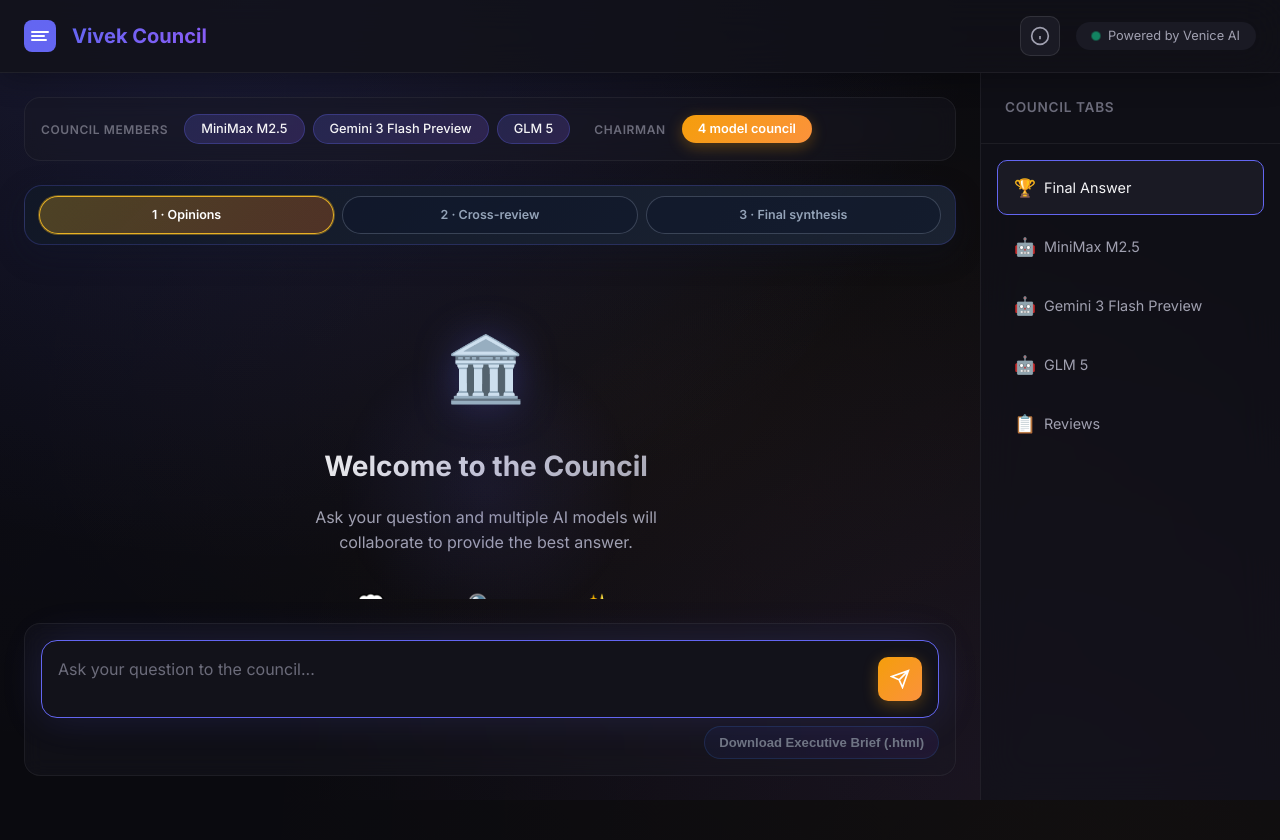
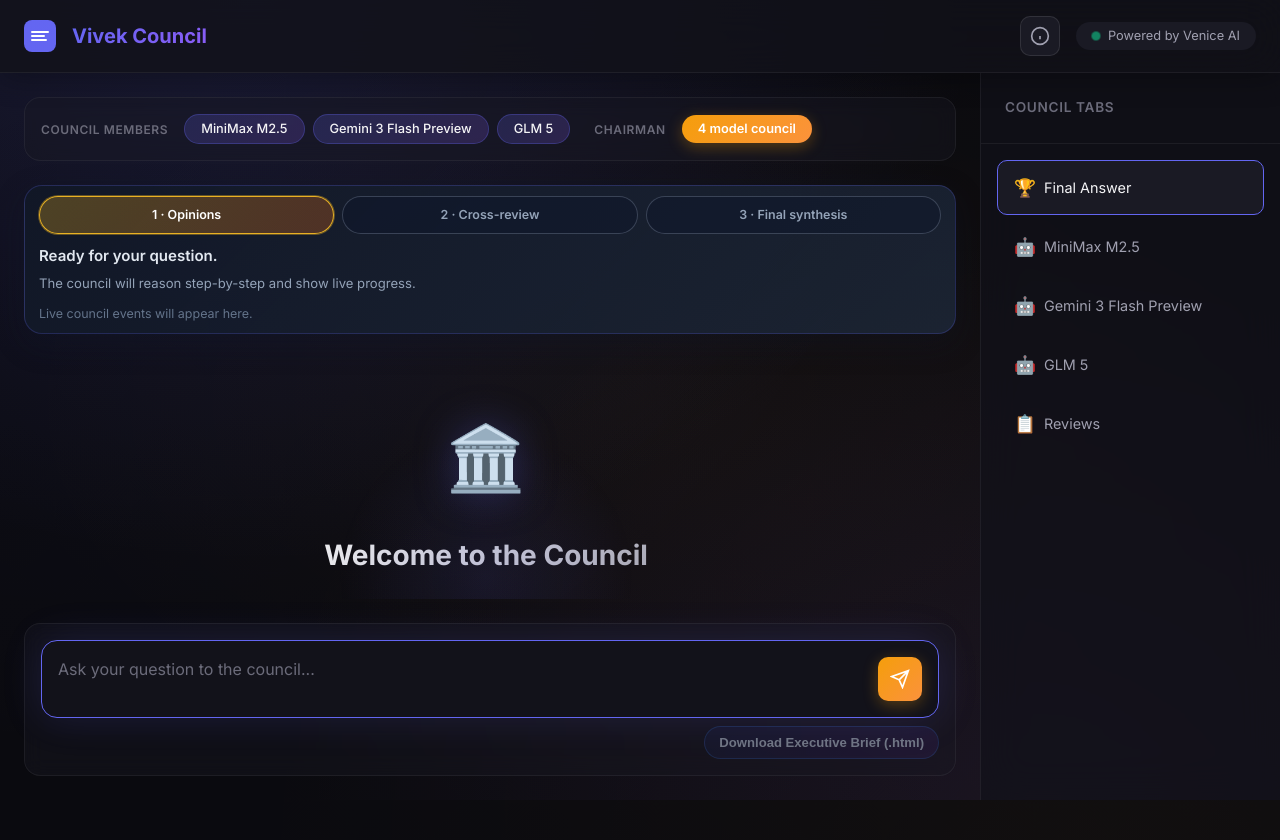
Before and after one commit to vivgatesAI/vivek-council, a FastAPI app: page / in a window 1280 px wide; the page is wider, and only the part inside the window is pictured. Shown: the top 840 px of that part. Run offline with FastAPI, Linux system fonts and the light colour scheme.

Commit message:
Fix missing analysis panel elements in council UI

```diff
--- a/static/style.css
+++ b/static/style.css
@@ -966,6 +966,62 @@
     background: rgba(22, 163, 74, 0.18);
 }
 
+.analysis-summary {
+    margin-top: 10px;
+}
+
+.analysis-focus {
+    font-size: 0.94rem;
+    font-weight: 600;
+    color: #e2e8f0;
+}
+
+.analysis-subtext {
+    margin-top: 4px;
+    font-size: 0.82rem;
+    color: #94a3b8;
+}
+
+.analysis-feed {
+    margin-top: 10px;
+    max-height: 180px;
+    overflow-y: auto;
+    display: flex;
+    flex-direction: column;
+    gap: 6px;
+}
+
+.feed-empty {
+    color: #64748b;
+    font-size: 0.78rem;
+}
+
+.feed-item {
+    display: grid;
+    grid-template-columns: auto 1fr auto;
+    gap: 8px;
+    align-items: center;
+    font-size: 0.78rem;
+    padding: 6px 8px;
+    border-radius: 10px;
+    border: 1px solid rgba(148, 163, 184, 0.2);
+    background: rgba(15, 23, 42, 0.55);
+}
+
+.feed-icon {
+    font-size: 0.9rem;
+}
+
+.feed-text {
+    color: #dbeafe;
+}
+
+.feed-time {
+    color: #93c5fd;
+    font-family: 'JetBrains Mono', monospace;
+    font-size: 0.72rem;
+}
+
 
 /* Better result presentation */
 .result-section {
@@ -1001,4 +1057,5 @@
 @media (max-width: 640px) {
     .analysis-deck { padding: 10px; }
     .stage-track { grid-template-columns: 1fr; }
+    .analysis-feed { max-height: 140px; }
 }
--- a/templates/index.html
+++ b/templates/index.html
@@ -62,6 +62,13 @@
                     <div class="stage-pill active" data-stage="opinions">1 · Opinions</div>
                     <div class="stage-pill" data-stage="review">2 · Cross-review</div>
                     <div class="stage-pill" data-stage="final">3 · Final synthesis</div>
+                </div>
+                <div class="analysis-summary">
+                    <div class="analysis-focus" id="analysisFocus">Ready for your question.</div>
+                    <div class="analysis-subtext" id="analysisSubtext">The council will reason step-by-step and show live progress.</div>
+                </div>
+                <div class="analysis-feed" id="analysisFeed">
+                    <div class="feed-empty">Live council events will appear here.</div>
                 </div>
             </section>
 
```
